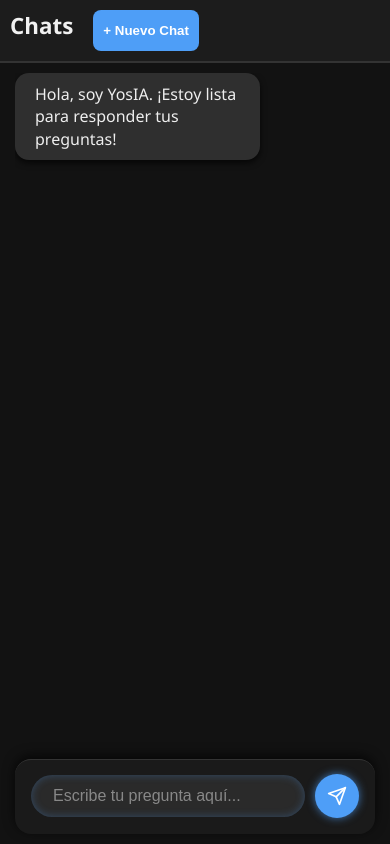
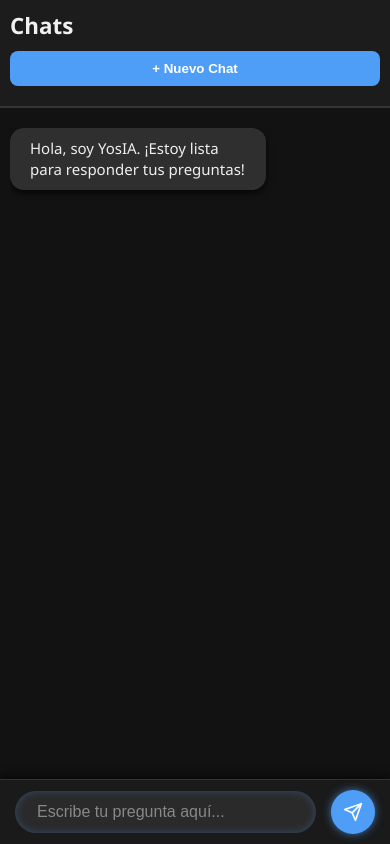
Before and after one commit to yosA11z/IA_real, a website: page chat.html in a window 390 px wide. Drawn offline with nearby package versions, Linux system fonts and the light colour scheme.

Commit message:
malditoResponsive

```diff
--- a/chat.css
+++ b/chat.css
@@ -273,96 +273,56 @@ body {
 
 
 /* Diseño responsable*/
-/* Media query para tablets y pantallas medianas */
-@media (max-width: 1024px) {
-  .contenedor {
-    padding: 20px 40px;
-    height: auto;
-  }
-}
-
-/* Media query para móviles */
 @media (max-width: 768px) {
   body {
     flex-direction: column;
-    height: 100vh;
   }
 
   .sidebar {
     width: 100%;
     height: auto;
-    flex-direction: row;
-    flex-wrap: nowrap;
-    overflow-x: auto;
     border-right: none;
     border-bottom: 2px solid #333;
     padding: 10px;
-  }
-
-  .sidebar h2 {
-    flex: 0 0 auto;
-    margin-right: 20px;
-    white-space: nowrap;
-  }
-
-  .sidebar button {
-    flex: 0 0 auto;
-    margin-right: 10px;
-    margin-bottom: 0;
+    max-height: 150px;
+    overflow-x: auto;
+    display: flex;
+    flex-wrap: nowrap;
   }
 
   #listaChats {
     display: flex;
-    flex-wrap: nowrap;
-    overflow-x: auto;
+    gap: 10px;
     max-height: none;
-    padding: 0;
-    margin: 0;
+    overflow-y: hidden;
   }
 
   #listaChats li {
     flex: 0 0 auto;
-    margin-right: 10px;
     margin-bottom: 0;
-    width: auto;
-    white-space: nowrap;
+    border-radius: 8px;
+    padding: 8px 12px;
   }
 
   .contenedor {
-    padding: 10px 15px;
-    flex: 1 1 auto;
-    height: calc(100vh - 80px);
-    display: flex;
-    flex-direction: column;
+    padding: 20px 10px 70px 10px; /* menos padding lateral, más abajo para barra */
+    height: calc(100vh - 150px);
   }
 
   #chat {
-    flex: 1 1 auto;
-    max-height: none;
-    overflow-y: auto;
-    margin-bottom: 10px;
+    padding-right: 5px;
+    gap: 12px;
   }
 
   .entrada {
-    flex-wrap: nowrap;
-    gap: 10px;
-  }
-
-  .entrada input {
-    flex: 1 1 auto;
-    min-width: 0;
-    font-size: 16px;
-  }
-
-  .entrada button {
-    flex: 0 0 44px;
-    width: 44px;
-    height: 44px;
-    border-radius: 50%;
-  }
-
-  .mensaje {
-    max-width: 90%;
-    font-size: 16px;
+    position: fixed;
+    bottom: 0;
+    left: 0;
+    right: 0;
+    padding: 10px 15px;
+    border-radius: 0;
+    box-shadow: 0 -2px 10px rgba(0,0,0,0.7);
+    background-color: #1a1a1a;
+    z-index: 10;
   }
 }
```
